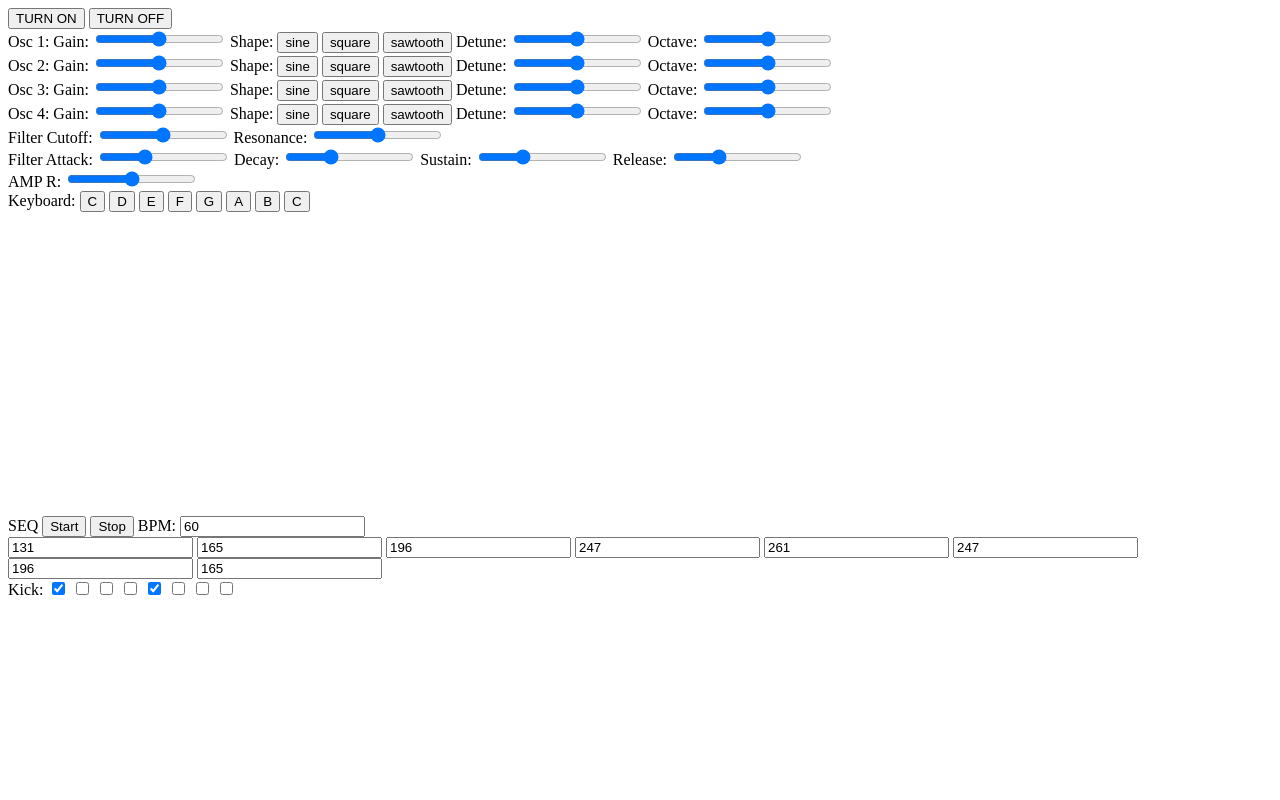
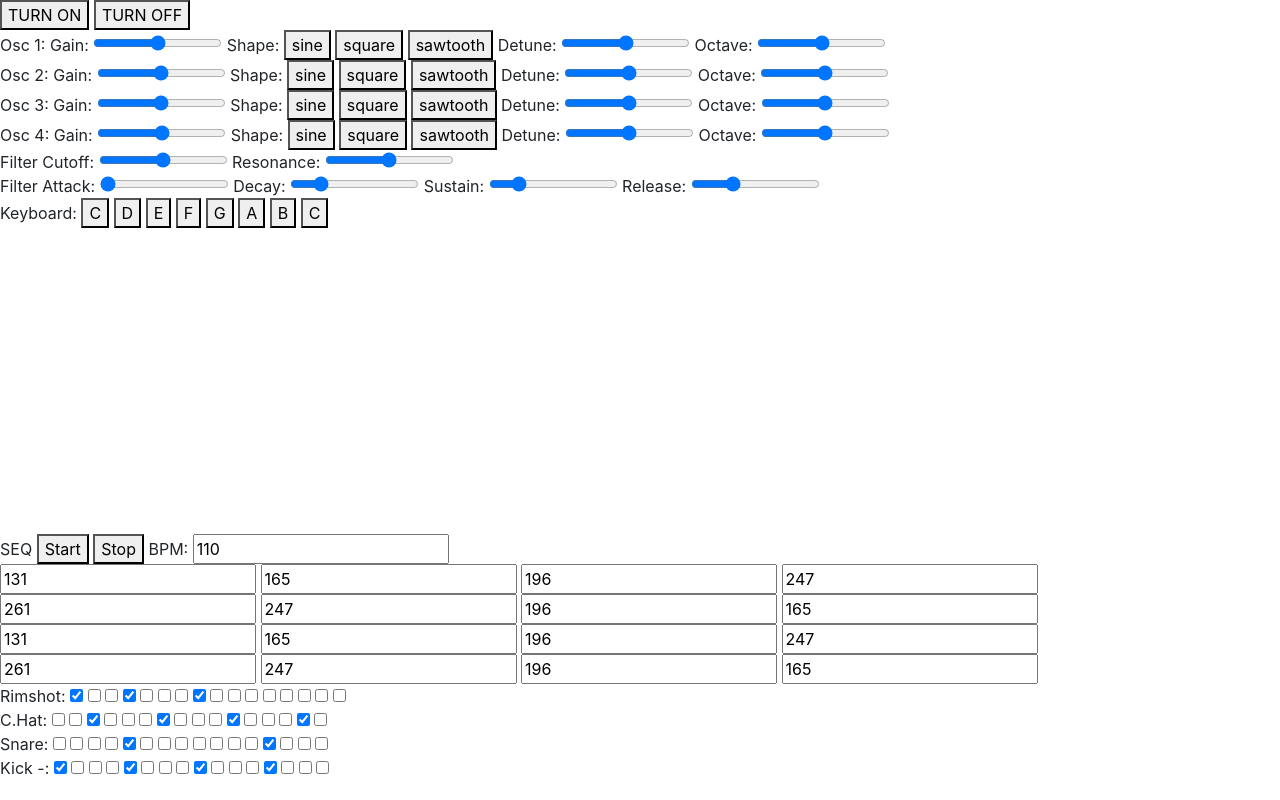
Before and after one commit to yossichen78/music-tool, a plain HTML site: page new.html in a window 1280 px wide. Drawn offline with nearby package versions, Linux system fonts and the light colour scheme.

Commit message:
samples added

```diff
--- a/new.html
+++ b/new.html
@@ -2,8 +2,9 @@
 <html>
 <head>
 	<title></title>
+	<link rel="stylesheet" href="https://stackpath.bootstrapcdn.com/bootstrap/4.3.1/css/bootstrap.min.css" integrity="sha384-ggOyR0iXCbMQv3Xipma34MD+dH/1fQ784/j6cY/iJTQUOhcWr7x9JvoRxT2MZw1T" crossorigin="anonymous">
 </head>
-<body>
+<body onkeydown="keyPress(event)">
 	<button onclick='startAudioContext()'>TURN ON</button>
 	<button class='stop'>TURN OFF</button>
 
@@ -45,16 +46,16 @@
 	Filter Cutoff: <input min='0.0001' step='0.01' max='2000' type='range' oninput='changeCutoff(event)'/>
 	Resonance: <input min='0' step='0.01' max='40' type='range' oninput='changeResonance(event)'/>
 	<br>
-	Filter Attack: <input min='0' step='0.01' max='3' type='range' value='1' oninput='changeFfilterParam(event,0)'/>
-	Decay: <input min='0' step='0.01' max='3' type='range' value='1' oninput='changeFfilterParam(event,1)'/>
-	Sustain: <input min='0' step='0.01' max='3' type='range' value='1' oninput='changeFfilterParam(event,2)'/>
-	Release: <input min='0' step='0.01' max='3' type='range' value='1' oninput='changeFfilterParam(event,3)'/>
+	Filter Attack: <input min='0' step='0.01' max='2' type='range' value='0' oninput='changeFfilterParam(event,0)'/>
+	Decay: <input min='0' step='0.01' max='1' type='range' value='.2' oninput='changeFfilterParam(event,1)'/>
+	Sustain: <input min='0' step='0.01' max='1' type='range' value='.2' oninput='changeFfilterParam(event,2)'/>
+	Release: <input min='0' step='0.01' max='1' type='range' value='.3' oninput='changeFfilterParam(event,3)'/>
 
 	<br>
-	AMP R: <input min='0' step='0.1' max='10' type='range' oninput='changeRelease(event)'/>
+	<!-- AMP R: <input min='0' step='0.1' max='10' type='range' oninput='changeRelease(event)'/> -->
 
 
-	<div>
+	<div on>
 		Keyboard:
 		<button onclick='setPitch(event)' pitch='131'>C</button>
 		<button onclick='setPitch(event)' pitch='147'>D</button>
@@ -76,7 +77,7 @@
 		<button onclick='startSeq()'>Start</button>
 		<button onclick='playing = false'>Stop</button>
 		BPM:
-		<input type='number' oninput="changeBPM(event)" value='60' />
+		<input type='number' oninput="changeBPM(event)" value='110' />
 		<br>
 		<input type='number' oninput="changeSeq(event,0)" value='131' />
 		<input type='number' oninput="changeSeq(event,1)" value='165'/>
@@ -86,9 +87,77 @@
 		<input type='number' oninput="changeSeq(event,5)" value='247'/>
 		<input type='number' oninput="changeSeq(event,6)" value='196'/>
 		<input type='number' oninput="changeSeq(event,7)" value='165'/>
+		<input type='number' oninput="changeSeq(event,8)" value='131' />
+		<input type='number' oninput="changeSeq(event,9)" value='165'/>
+		<input type='number' oninput="changeSeq(event,10)" value='196'/>
+		<input type='number' oninput="changeSeq(event,11)" value='247'/>
+		<input type='number' oninput="changeSeq(event,12)" value='261'/>
+		<input type='number' oninput="changeSeq(event,13)" value='247'/>
+		<input type='number' oninput="changeSeq(event,14)" value='196'/>
+		<input type='number' oninput="changeSeq(event,15)" value='165'/>
+
 	</div>
 	<div>
-		Kick:
+		Rimshot:
+		<input type='checkbox' oninput="changeSampleSeq(event,3,0)" checked='true'/>
+		<input type='checkbox' oninput="changeSampleSeq(event,3,1)" />
+		<input type='checkbox' oninput="changeSampleSeq(event,3,2)" />
+		<input type='checkbox' oninput="changeSampleSeq(event,3,3)" checked='true'/>
+		<input type='checkbox' oninput="changeSampleSeq(event,3,4)" />
+		<input type='checkbox' oninput="changeSampleSeq(event,3,5)" />
+		<input type='checkbox' oninput="changeSampleSeq(event,3,6)" />
+		<input type='checkbox' oninput="changeSampleSeq(event,3,7)" checked='true'/>
+		<input type='checkbox' oninput="changeSampleSeq(event,3,8)" />
+		<input type='checkbox' oninput="changeSampleSeq(event,3,9)" />
+		<input type='checkbox' oninput="changeSampleSeq(event,3,10)" />
+		<input type='checkbox' oninput="changeSampleSeq(event,3,11)" />
+		<input type='checkbox' oninput="changeSampleSeq(event,3,12)" />
+		<input type='checkbox' oninput="changeSampleSeq(event,3,13)" />
+		<input type='checkbox' oninput="changeSampleSeq(event,3,14)" />
+		<input type='checkbox' oninput="changeSampleSeq(event,3,15)" />
+	</div>
+	<div>
+		C.Hat:
+		<input type='checkbox' oninput="changeSampleSeq(event,2,0)" />
+		<input type='checkbox' oninput="changeSampleSeq(event,2,1)" />
+		<input type='checkbox' oninput="changeSampleSeq(event,2,2)" checked='true'/>
+		<input type='checkbox' oninput="changeSampleSeq(event,2,3)" />
+		<input type='checkbox' oninput="changeSampleSeq(event,2,4)" />
+		<input type='checkbox' oninput="changeSampleSeq(event,2,5)" />
+		<input type='checkbox' oninput="changeSampleSeq(event,2,6)" checked='true'/>
+		<input type='checkbox' oninput="changeSampleSeq(event,2,7)" />
+		<input type='checkbox' oninput="changeSampleSeq(event,2,8)" />
+		<input type='checkbox' oninput="changeSampleSeq(event,2,9)" />
+		<input type='checkbox' oninput="changeSampleSeq(event,2,10)" checked='true'/>
+		<input type='checkbox' oninput="changeSampleSeq(event,2,11)" />
+		<input type='checkbox' oninput="changeSampleSeq(event,2,12)" />
+		<input type='checkbox' oninput="changeSampleSeq(event,2,13)" />
+		<input type='checkbox' oninput="changeSampleSeq(event,2,14)" checked='true'/>
+		<input type='checkbox' oninput="changeSampleSeq(event,2,15)" />
+	</div>
+	<div>
+		Snare:
+		<input type='checkbox' oninput="changeSampleSeq(event,1,0)" />
+		<input type='checkbox' oninput="changeSampleSeq(event,1,1)" />
+		<input type='checkbox' oninput="changeSampleSeq(event,1,2)" />
+		<input type='checkbox' oninput="changeSampleSeq(event,1,3)" />
+		<input type='checkbox' oninput="changeSampleSeq(event,1,4)" checked='true'/>
+		<input type='checkbox' oninput="changeSampleSeq(event,1,5)" />
+		<input type='checkbox' oninput="changeSampleSeq(event,1,6)" />
+		<input type='checkbox' oninput="changeSampleSeq(event,1,7)" />
+		<input type='checkbox' oninput="changeSampleSeq(event,1,8)" />
+		<input type='checkbox' oninput="changeSampleSeq(event,1,9)" />
+		<input type='checkbox' oninput="changeSampleSeq(event,1,10)" />
+		<input type='checkbox' oninput="changeSampleSeq(event,1,11)" />
+		<input type='checkbox' oninput="changeSampleSeq(event,1,12)" checked='true'/>
+		<input type='checkbox' oninput="changeSampleSeq(event,1,13)" />
+		<input type='checkbox' oninput="changeSampleSeq(event,1,14)" />
+		<input type='checkbox' oninput="changeSampleSeq(event,1,15)" />
+
+	</div>
+
+	<div>
+		Kick -:
 		<input type='checkbox' oninput="changeSampleSeq(event,0,0)" checked='true'/>
 		<input type='checkbox' oninput="changeSampleSeq(event,0,1)" />
 		<input type='checkbox' oninput="changeSampleSeq(event,0,2)" />
@@ -97,23 +166,35 @@
 		<input type='checkbox' oninput="changeSampleSeq(event,0,5)" />
 		<input type='checkbox' oninput="changeSampleSeq(event,0,6)" />
 		<input type='checkbox' oninput="changeSampleSeq(event,0,7)" />
+		<input type='checkbox' oninput="changeSampleSeq(event,0,8)" checked='true'/>
+		<input type='checkbox' oninput="changeSampleSeq(event,0,9)" />
+		<input type='checkbox' oninput="changeSampleSeq(event,0,10)" />
+		<input type='checkbox' oninput="changeSampleSeq(event,0,11)" />
+		<input type='checkbox' oninput="changeSampleSeq(event,0,12)" checked='true'/>
+		<input type='checkbox' oninput="changeSampleSeq(event,0,13)" />
+		<input type='checkbox' oninput="changeSampleSeq(event,0,14)" />
+		<input type='checkbox' oninput="changeSampleSeq(event,0,15)" />
 	</div>
 
 
 <script type="text/javascript">
-
-var pitches = {
-	'C':131,
-	'D': 147,
-	'E': 165,
-	'F': 175,
-	'G': 196,
-	'A': 220,
-	'B': 247,
-	'c': 261
+function keyPress(e){
+	console.log(e.keyCode)
+	if (keyboardPitchMap[e.keyCode])
+		playPitch(keyboardPitchMap[e.keyCode])
+}
+var keyboardPitchMap = {
+	90:131,
+	88: 147,
+	67: 165,
+	86: 175,
+	66: 196,
+	78: 220,
+	77: 247,
+	188: 261
 }
 function changeSampleSeq(e,i,j){
-	sampleSequence[j] = e.target.checked;
+	sampleSequence[i][j] = e.target.checked;
 }
 function changeSeq(e,i){
 	sequence[i] = e.target.value;
@@ -123,9 +204,21 @@ function changeBPM(e){
 }
 
 var samples = [];
-var sampleSequence = [1,0,0,0,1,0,0,0];
-var sequence = [131, 165, 196,247, 261, 247,196, 165,]
-var bpm = 60;
+var sampleSequence = [
+	[1,0,0,0,1,0,0,0,1,0,0,0,1,0,0,0],
+	[0,0,0,0,1,0,0,0,0,0,0,0,1,0,0,0],
+	[0,0,1,0,0,0,1,0,0,0,1,0,0,0,1,0],
+	[1,0,0,1,0,0,0,1,0,0,0,0,0,0,0,0]
+	]
+var urls = [
+	'https://raw.githubusercontent.com/yossichen78/music-tool/master/Kick16.wav',
+	'https://raw.githubusercontent.com/yossichen78/music-tool/master/Snare10.wav',
+	'https://raw.githubusercontent.com/yossichen78/music-tool/master/Closedhat01.wav',
+	'https://raw.githubusercontent.com/yossichen78/music-tool/master/Rimshot01.wav'
+	];
+
+var sequence = [131, 165, 196,247, 261, 247,196, 165,131, 165, 196,247, 261, 247,196, 165]
+var bpm = 110;
 var seqPosition = 0;
 var dogBarkingBuffer;
 var gain = [],
@@ -153,6 +246,10 @@ function changeResonance(e){
 }
 function setPitch(e){
 	pitch = parseFloat(e.target.getAttribute('pitch'));
+	playPitch(pitch);
+}
+
+function playPitch(pitch){
 	for (var i = 0; i < oscNum; i++){
 		frequencyVals[i] = pitch;
 		osc[i].frequency.value = frequencyVals[i] * octaveVals[i] + detuneVals[i];
@@ -251,24 +348,24 @@ function startAudioContext(){
 		biquadFilter.connect(analyser);
 
 		analyser.connect(context.destination);
+		request = []
+		for(let i = 0; i < urls.length; i++){
+			console.log(i)
+			request[i] = new XMLHttpRequest();
 
-		var urls = ['https://raw.githubusercontent.com/yossichen78/music-tool/master/Kick16.wav'];
-		for(let i = 0; i < urls.length; i++){
-			var request = new XMLHttpRequest();
-
-		  	request.open('GET', urls[i], true);
-		  	request.responseType = 'arraybuffer';
+		  	request[i].open('GET', urls[i], true);
+		  	request[i].responseType = 'arraybuffer';
 
 		 	 // Decode asynchronously
-		 	request.onload = function() {
-		  	  	context.decodeAudioData(request.response, function(buffer) {
+		 	request[i].onload = function() {
+		  	  	context.decodeAudioData(request[i].response, function(buffer) {
 		  	    	samples[i] = buffer;
 		  	  	});
 		  	}
-		  	request.send()
+		  	request[i].send()
 		 }
 
-
+		console.log(samples)
 	}
 
 }
@@ -302,8 +399,10 @@ function loop(){
 			}
 			bang();
 		}
-		if (sampleSequence[seqPosition]){
-			playSound(samples[0]);
+		for(var j = 0; j < sampleSequence.length; j++){
+			if (sampleSequence[j][seqPosition]){
+				playSound(samples[j]);
+			}
 		}
 
 		seqPosition++
```
